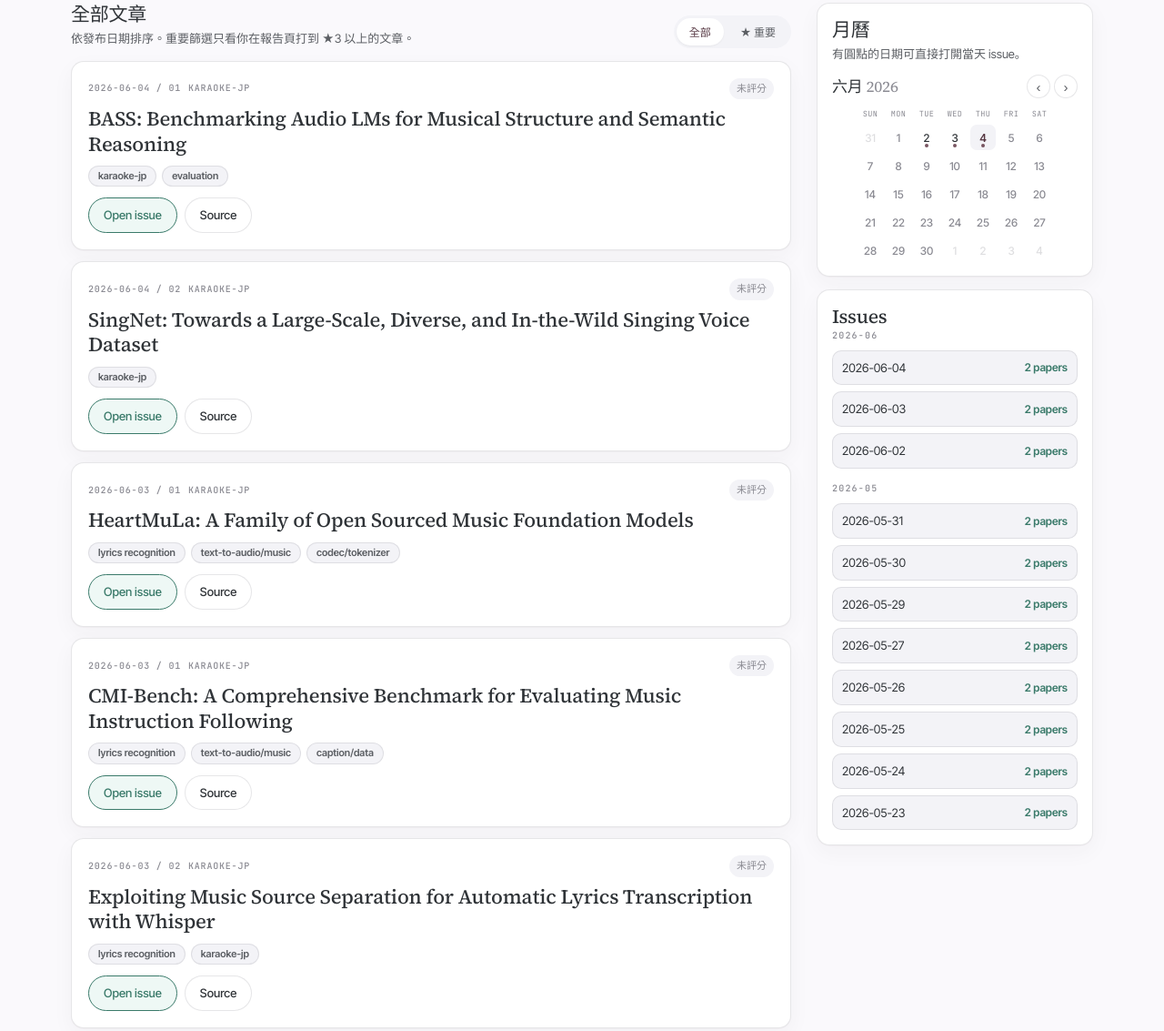
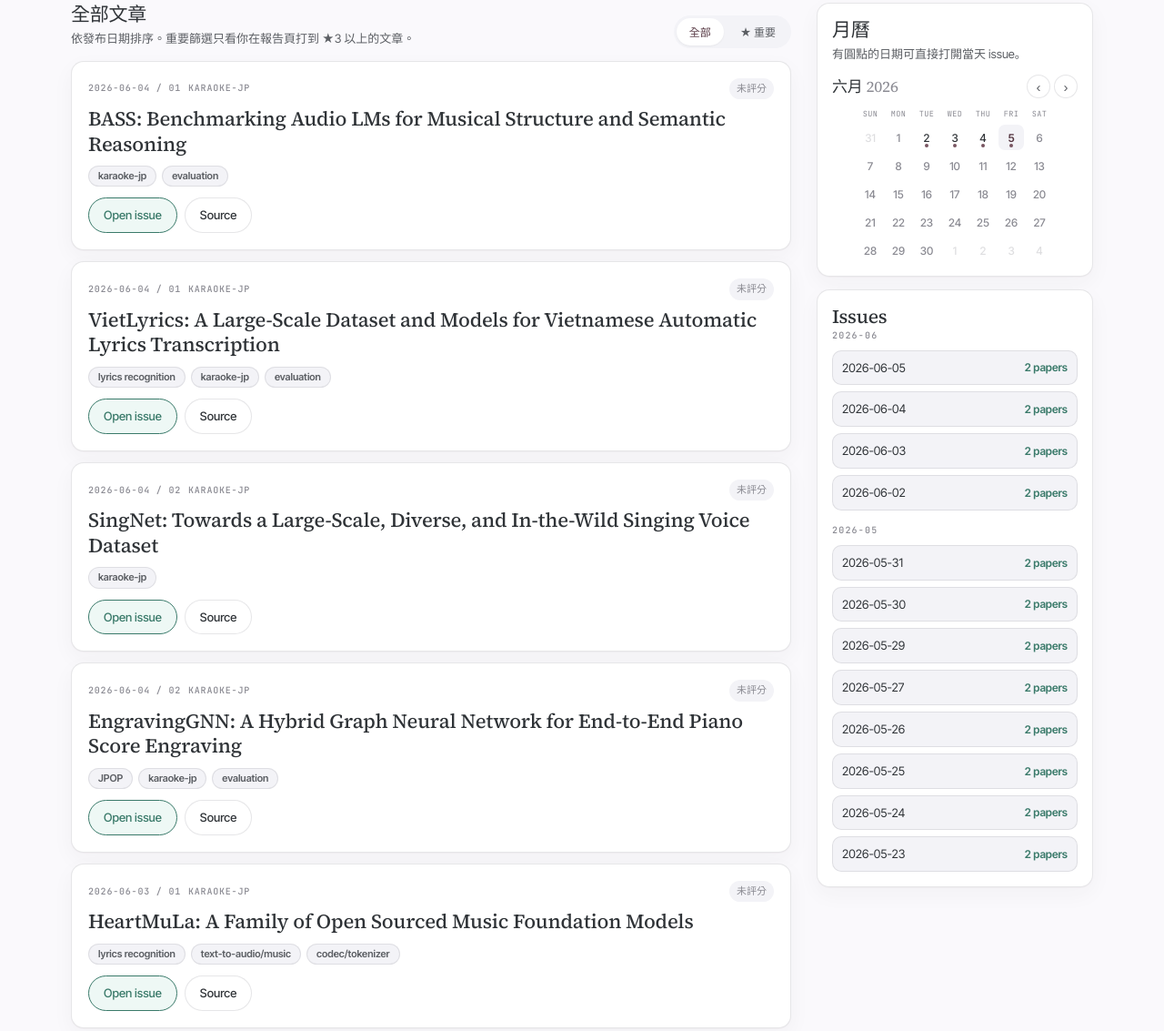
Before and after one commit to Lanternko/mir-paper-digest, a plain HTML site: page index.html in a window 1280 px wide. Shown: the part 348-1481 px from the top of the page at 91% size. Drawn offline with Linux system fonts and the light colour scheme.

Commit message:
Update MIR digest index for 2026-06-05

```diff
--- a/index.html
+++ b/index.html
@@ -572,11 +572,11 @@
 
   <main class="canvas">
     <section class="hero">
-      <p class="eyebrow">Research archive · 2026-06-04</p>
+      <p class="eyebrow">Research archive · 2026-06-05</p>
       <h1>每日 MIR 論文<em>精選</em></h1>
       <p class="subtitle">近期主線往 Music Flamingo、歌詞辨識、JPOP 與卡拉 OK 靠攏；生成、評估與 alignment 仍保留，但文章篩選會優先看能落到音樂理解與 karaoke pipeline 的工作。</p>
       <div class="home-actions">
-        <a class="primary-cta" href="reports/2026-06-04.html">閱讀最新 issue</a>
+        <a class="primary-cta" href="reports/2026-06-05.html">閱讀最新 issue</a>
         <a class="secondary-link" href="#papers">查看全部文章</a>
       </div>
     </section>
@@ -610,6 +610,21 @@
           </article>
 
 
+          <article class="paper-row" data-paper-id="2026-06-04-1" data-date="2026-06-04">
+            <div class="paper-row-meta">
+              <span>2026-06-04 / 01</span>
+              <span>karaoke-jp</span>
+              <span class="rating-chip" data-rating-for="2026-06-04-1">未評分</span>
+            </div>
+            <h2><a href="reports/2026-06-04.html">VietLyrics: A Large-Scale Dataset and Models for Vietnamese Automatic Lyrics Transcription</a></h2>
+            <div class="paper-row-tags"><span class="tag">lyrics recognition</span><span class="tag">karaoke-jp</span><span class="tag">evaluation</span></div>
+            <div class="paper-row-actions">
+              <a class="primary-link" href="reports/2026-06-04.html">Open issue</a>
+              <a class="secondary-link" href="https://arxiv.org/abs/2510.22295v2" target="_blank" rel="noopener">Source</a>
+            </div>
+          </article>
+
+
           <article class="paper-row" data-paper-id="2026-06-04-2" data-date="2026-06-04">
             <div class="paper-row-meta">
               <span>2026-06-04 / 02</span>
@@ -621,6 +636,21 @@
             <div class="paper-row-actions">
               <a class="primary-link" href="reports/2026-06-04.html">Open issue</a>
               <a class="secondary-link" href="https://arxiv.org/abs/2505.09325v1" target="_blank" rel="noopener">Source</a>
+            </div>
+          </article>
+
+
+          <article class="paper-row" data-paper-id="2026-06-04-2" data-date="2026-06-04">
+            <div class="paper-row-meta">
+              <span>2026-06-04 / 02</span>
+              <span>karaoke-jp</span>
+              <span class="rating-chip" data-rating-for="2026-06-04-2">未評分</span>
+            </div>
+            <h2><a href="reports/2026-06-04.html">EngravingGNN: A Hybrid Graph Neural Network for End-to-End Piano Score Engraving</a></h2>
+            <div class="paper-row-tags"><span class="tag">JPOP</span><span class="tag">karaoke-jp</span><span class="tag">evaluation</span></div>
+            <div class="paper-row-actions">
+              <a class="primary-link" href="reports/2026-06-04.html">Open issue</a>
+              <a class="secondary-link" href="https://arxiv.org/abs/2509.19412v1" target="_blank" rel="noopener">Source</a>
             </div>
           </article>
 
@@ -950,7 +980,8 @@
 
           <section class="month-block">
             <h3>2026-06</h3>
-            <div class="issue-list"><a class="issue-link" href="reports/2026-06-04.html"><span>2026-06-04</span><strong>2 papers</strong></a>
+            <div class="issue-list"><a class="issue-link" href="reports/2026-06-05.html"><span>2026-06-05</span><strong>2 papers</strong></a>
+<a class="issue-link" href="reports/2026-06-04.html"><span>2026-06-04</span><strong>2 papers</strong></a>
 <a class="issue-link" href="reports/2026-06-03.html"><span>2026-06-03</span><strong>2 papers</strong></a>
 <a class="issue-link" href="reports/2026-06-02.html"><span>2026-06-02</span><strong>2 papers</strong></a></div>
           </section>
@@ -976,10 +1007,10 @@
   <footer>MIR Paper Digest · Local automation · Product standard 2026-05-26 · 2187e8b96f</footer>
 
   <script>
-    const REPORTS = [{"date": "2026-06-04", "href": "reports/2026-06-04.html", "paperIds": ["2026-06-04-1", "2026-06-04-2"]}, {"date": "2026-06-03", "href": "reports/2026-06-03.html", "paperIds": ["2026-06-03-1", "2026-06-03-1", "2026-06-03-2", "2026-06-03-2"]}, {"date": "2026-06-02", "href": "reports/2026-06-02.html", "paperIds": ["2026-06-02-1", "2026-06-02-2"]}, {"date": "2026-05-31", "href": "reports/2026-05-31.html", "paperIds": ["2026-05-31-1", "2026-05-31-2"]}, {"date": "2026-05-30", "href": "reports/2026-05-30.html", "paperIds": ["2026-05-30-1", "2026-05-30-1", "2026-05-30-2", "2026-05-30-2"]}, {"date": "2026-05-29", "href": "reports/2026-05-29.html", "paperIds": ["2026-05-29-1", "2026-05-29-2"]}, {"date": "2026-05-27", "href": "reports/2026-05-27.html", "paperIds": ["2026-05-27-1", "2026-05-27-2"]}, {"date": "2026-05-26", "href": "reports/2026-05-26.html", "paperIds": []}, {"date": "2026-05-25", "href": "reports/2026-05-25.html", "paperIds": []}, {"date": "2026-05-24", "href": "reports/2026-05-24.html", "paperIds": []}, {"date": "2026-05-23", "href": "reports/2026-05-23.html", "paperIds": ["2026-05-23-1", "2026-05-23-1", "2026-05-23-2", "2026-05-23-2"]}];
+    const REPORTS = [{"date": "2026-06-05", "href": "reports/2026-06-05.html", "paperIds": []}, {"date": "2026-06-04", "href": "reports/2026-06-04.html", "paperIds": ["2026-06-04-1", "2026-06-04-1", "2026-06-04-2", "2026-06-04-2"]}, {"date": "2026-06-03", "href": "reports/2026-06-03.html", "paperIds": ["2026-06-03-1", "2026-06-03-1", "2026-06-03-2", "2026-06-03-2"]}, {"date": "2026-06-02", "href": "reports/2026-06-02.html", "paperIds": ["2026-06-02-1", "2026-06-02-2"]}, {"date": "2026-05-31", "href": "reports/2026-05-31.html", "paperIds": ["2026-05-31-1", "2026-05-31-2"]}, {"date": "2026-05-30", "href": "reports/2026-05-30.html", "paperIds": ["2026-05-30-1", "2026-05-30-1", "2026-05-30-2", "2026-05-30-2"]}, {"date": "2026-05-29", "href": "reports/2026-05-29.html", "paperIds": ["2026-05-29-1", "2026-05-29-2"]}, {"date": "2026-05-27", "href": "reports/2026-05-27.html", "paperIds": ["2026-05-27-1", "2026-05-27-2"]}, {"date": "2026-05-26", "href": "reports/2026-05-26.html", "paperIds": []}, {"date": "2026-05-25", "href": "reports/2026-05-25.html", "paperIds": []}, {"date": "2026-05-24", "href": "reports/2026-05-24.html", "paperIds": []}, {"date": "2026-05-23", "href": "reports/2026-05-23.html", "paperIds": ["2026-05-23-1", "2026-05-23-1", "2026-05-23-2", "2026-05-23-2"]}];
     const RATINGS_KEY = 'mir-ratings';
     const MONTH_NAMES_ZH = ['一月','二月','三月','四月','五月','六月','七月','八月','九月','十月','十一月','十二月'];
-    const todayStr = '2026-06-04';
+    const todayStr = '2026-06-05';
     let currentYear = 2026;
     let currentMonth = 5;
     let currentFilter = 'all';
```
